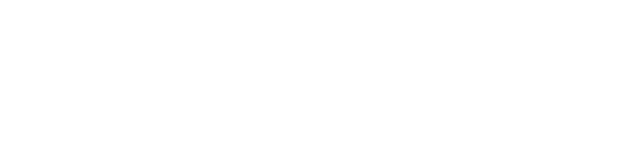
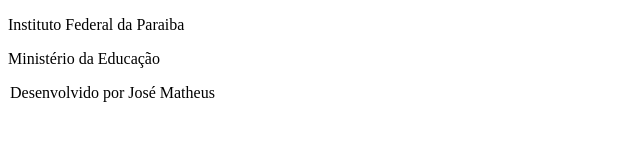
Before and after one commit to vinisbene/avaliacao-final, a website: page index.html in a window 1280 px wide. Shown: the whole page, without its empty margins (0-640 px from the left). Drawn offline with Linux system fonts and the light colour scheme.

Commit message:
Adicionando header à pagina

```diff
--- a/index.html
+++ b/index.html
@@ -6,6 +6,13 @@
     <title>Avaliação Final</title>
 </head>
 <body>
+     <div class="logo">
+    <div class="conteudo">
 
+            <p>Instituto Federal da Paraiba</p>
+            <p>Ministério da Educação</p>
+            <legend>Desenvolvido por José Matheus</legend>
+        </div>
+    </div>
 </body>
 </html>
```
